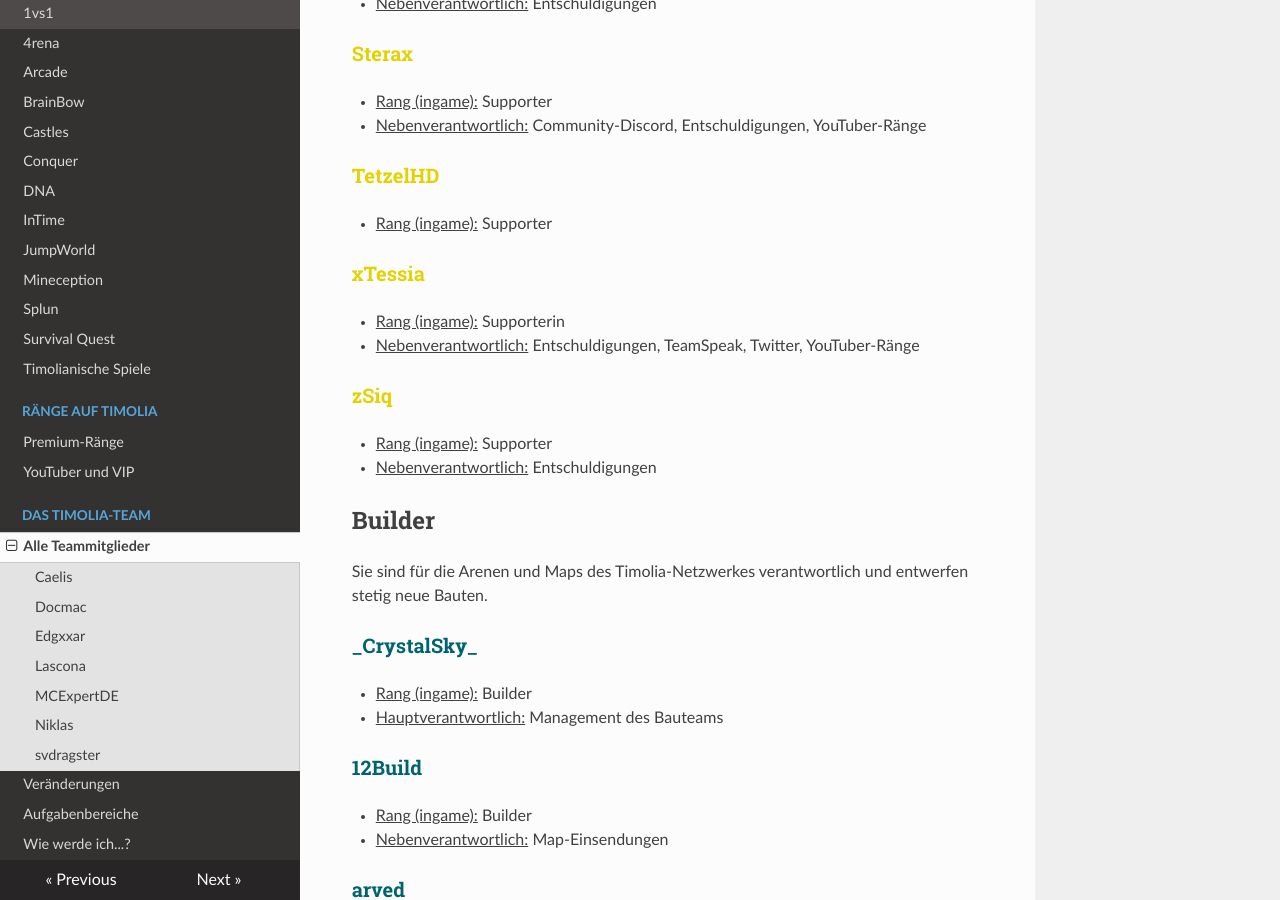
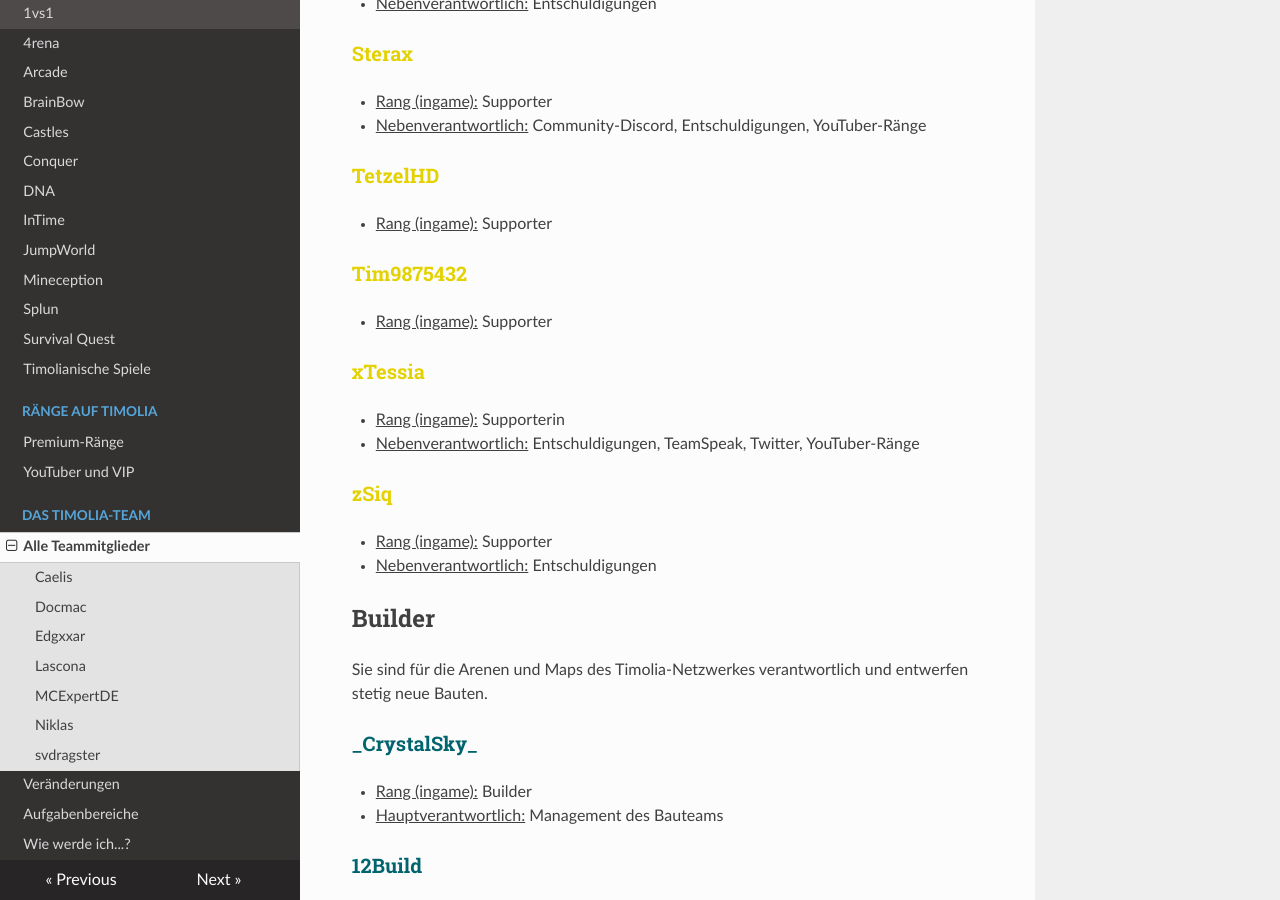
Before and after one commit to TimoliaDE/HowTo, an MkDocs documentation site: the page built from docs/team/members.md, in a window 1280 px wide and 900 px high, scrolled down 5495 px. Built offline with MkDocs 1.6.1, drawn with Linux system fonts in a browser that asks for light colours; nearby versions of some CDN libraries; old or Windows-style settings are respelled for this version of MkDocs.

Commit message:
Update members.md

```diff
--- a/docs/team/members.md
+++ b/docs/team/members.md
@@ -175,6 +175,9 @@ Sie stehen für alle grundlegenden Fragen und Reports zur Verfügung und sind di
 ### <strong><span style="color:#E4D100">TetzelHD</span></strong>
 - <u>Rang (ingame):</u> Supporter
 
+### <strong><span style="color:#E4D100">Tim9875432</span></strong>
+- <u>Rang (ingame):</u> Supporter
+
 ### <strong><span style="color:#E4D100">xTessia</span></strong>
 - <u>Rang (ingame):</u> Supporterin
 - <u>Nebenverantwortlich:</u> Entschuldigungen, TeamSpeak, Twitter, YouTuber-Ränge
```
